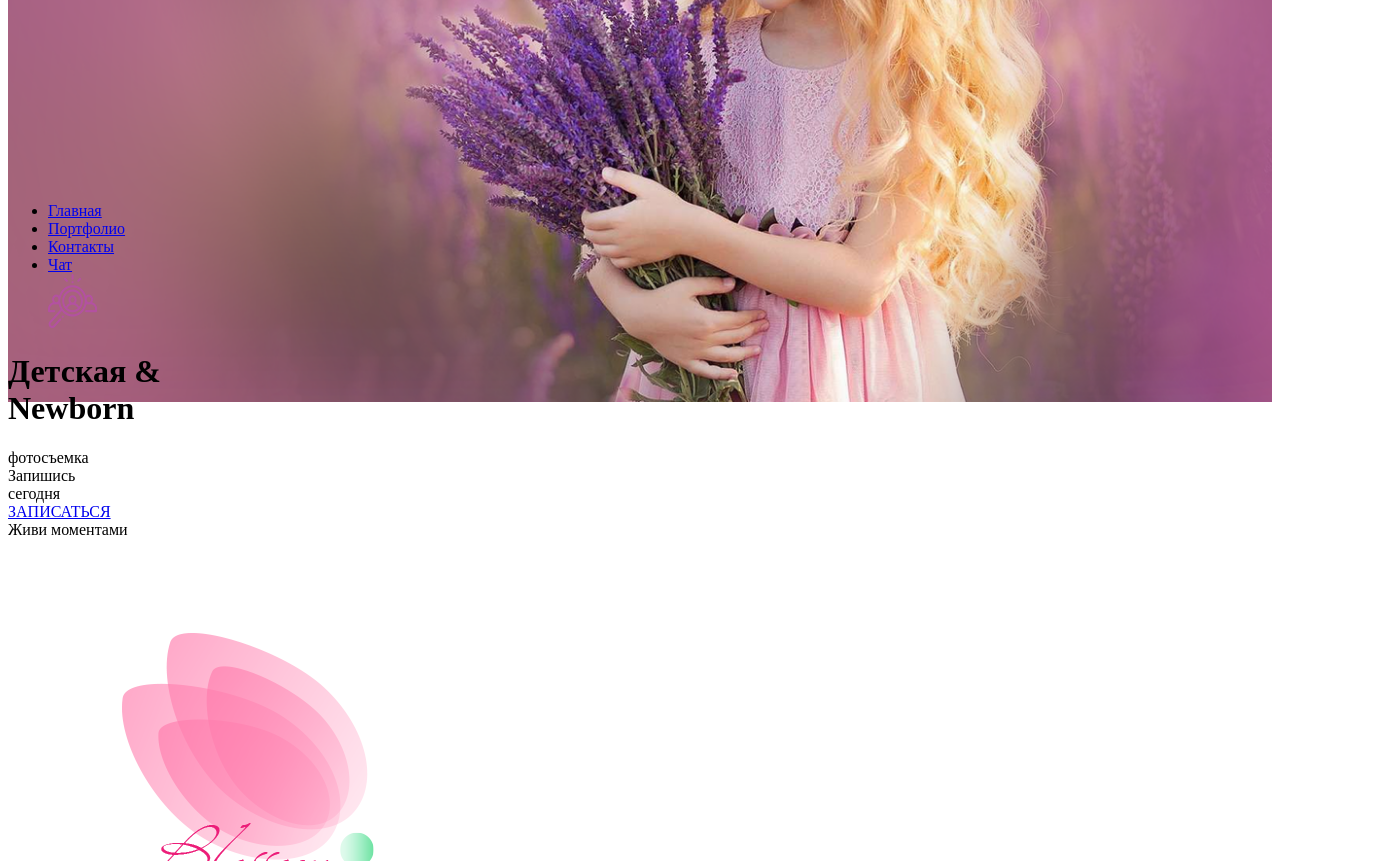
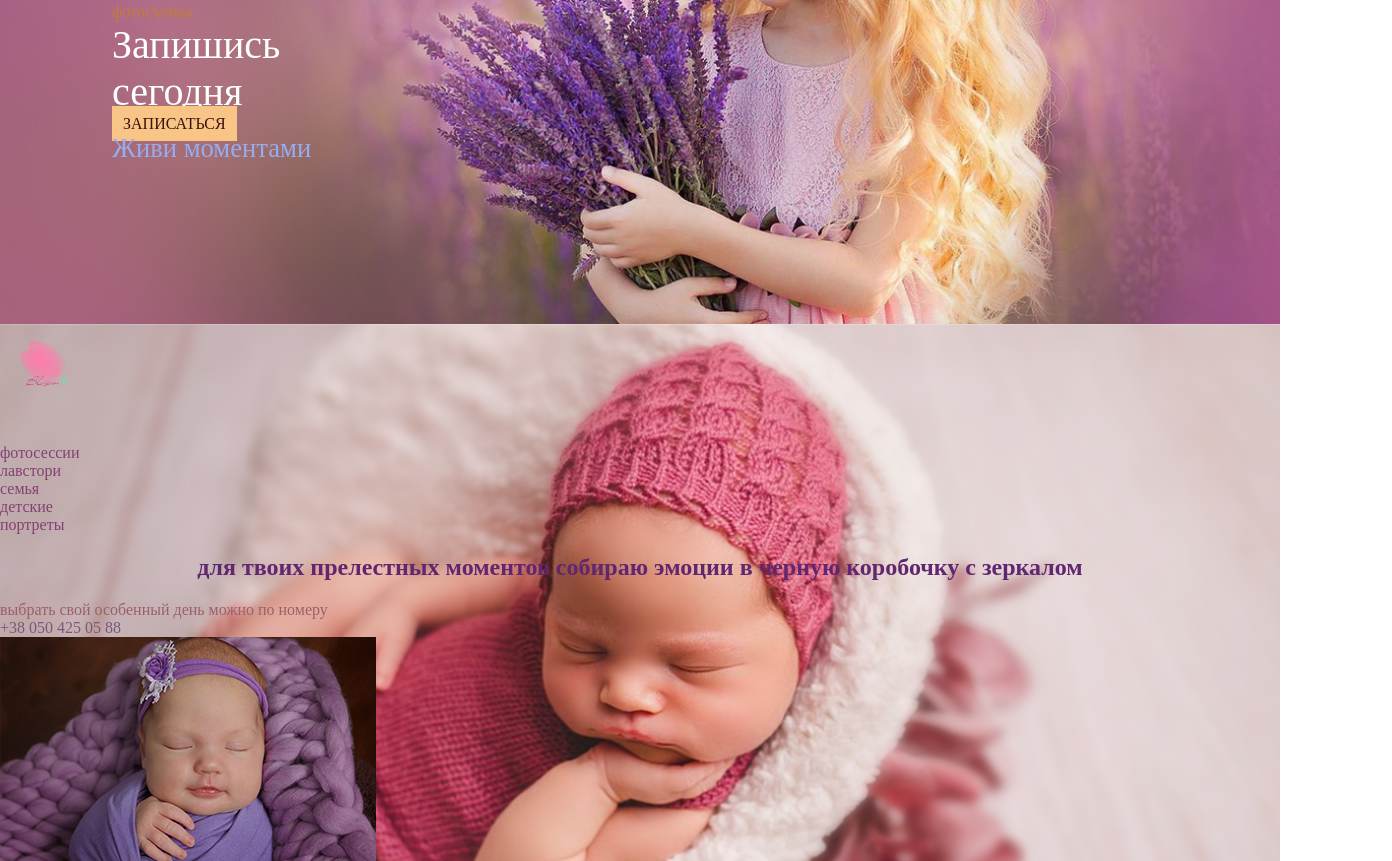
Before and after one commit to AndrewEx-tech/Newborn_fotostudio, a plain HTML site: page Newborn fotostudio/Newborn fotostudio.html in a window 1280 px wide. Shown: the part 376-1237 px from the top of the page, 1392 px wide, since content can reach past the window. Drawn offline with Linux system fonts and the light colour scheme.

Commit message:
Update Newborn.css

```diff
--- a/Newborn fotostudio/Newborn.css
+++ b/Newborn fotostudio/Newborn.css
@@ -3,3 +3,179 @@ header {
 	background-size: 100%;
 	margin: 0;
 }
+
+hr {
+	border: none;
+	background-image: linear-gradient(90deg, #98537f, #f3b233, #ffff00);
+	height: 4px;
+}
+
+h1 {
+	color: #ffffff;
+	font-size: 500%;
+	/*position: relative;*/
+}
+
+.and {
+	display: block;
+	font-size: 2.3em;
+	position: absolute;
+	left: 1.1em;
+	color: rgba(255, 255, 255, 0.4);
+	top: -0.05em;
+}
+
+span.photomake {
+	color:
+}
+
+body {
+	margin: 0;
+}
+
+nav{
+	color: #eddccc;
+	/*position: absolute;
+	z-index: 1;*/
+}
+
+.hero-content {
+	left: 7em;
+	top: -10em;
+	position: relative;
+}
+
+.submenu {
+	color: #eddccc;
+}
+
+.photos {
+	background: url('фото  заглавная экран 2 прямоуголник.png')no-repeat;
+	background-size: contain;
+	background-color: #fff;
+}
+
+.blue {
+	color: #97acef;
+	font-size: 20pt;
+}
+
+footer {
+	background-color: #eddccc;
+	display: flex;
+	flex-direction: row;
+	justify-content: flex-end;
+}
+footer ul {
+	display: flex;
+	justify-content: space-between;
+	align-items: center;
+	width: 250px;
+	margin-right: 20rem;
+}
+h2 {
+	color: #602670;
+	text-align: center;
+}
+
+.choose {
+	color: #9d5f6c;
+}
+
+.mobile {
+	color: #7e567b;
+}
+
+li {
+	color: #9e436f;
+}
+
+span {
+	color: #c37c38;
+}
+
+h3 {
+	color: #9b4270;
+}
+
+h4 {
+	color: #9d406d;
+}
+
+p {
+	color: #87827f;
+}
+
+h5 {
+	color: #3c110b;
+}
+
+a.buy {
+	color: #4a1d60;
+	border: 2px solid #f8c586;
+	background-color: #f8c586;
+	text-decoration-line: none;
+	top: 5px;
+}
+.write {
+	color: #fdfffe;
+	font-size: 30pt;
+}
+div.photo {
+	color: #9a537b;
+	text-align: center;
+}
+a.main-menu-color {
+	color: #421b14;
+	text-decoration-line: none;
+}
+
+ul {
+	padding: 0;
+	list-style: none;
+}
+
+a.submenu-color {
+	color: #834171;
+	text-decoration-line: none;
+}
+
+a.booking {
+	color: #3c110b;
+	border: 2px solid #f8c586;
+	background-color: #f8c586;
+	text-decoration-line: none;
+	border-top: 3em;
+}
+
+span.book {
+	color: #3a110b;
+	border: 2px solid #f8c586;
+	background-color: #f8c586;
+	border-width: 9px;
+}
+
+img.photo2 {
+	display: grid;
+	grid-template-columns: repeat(2, 1fr);
+}
+
+img.network {
+	height: 40px;
+	width: 40px;
+}
+
+img.network2 {
+	height: 70px;
+	width: 70px;
+}
+
+img.logo {
+	height: 100px;
+	width: 100px;
+}
+
+section.shop {
+	text-align: center;
+	background-color: #eddccc;
+}
```
